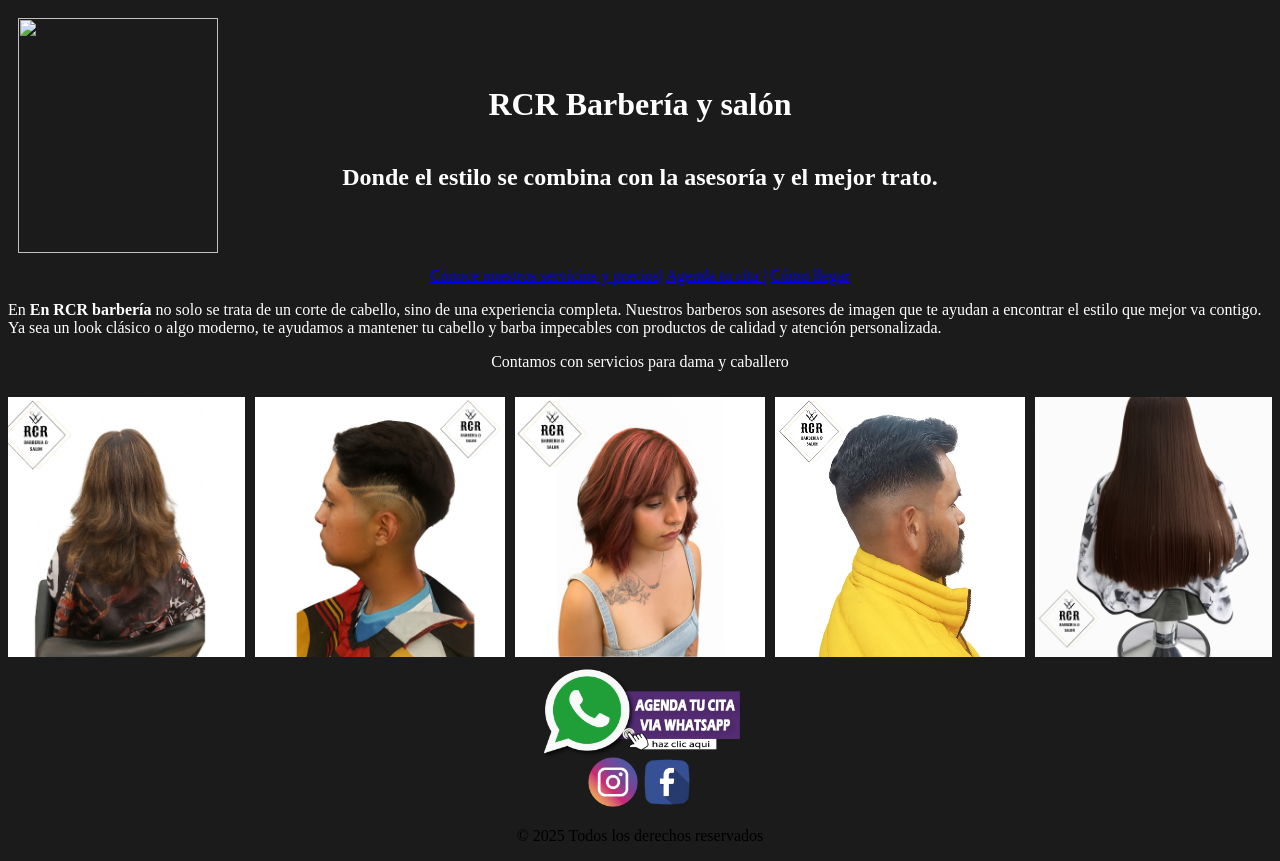
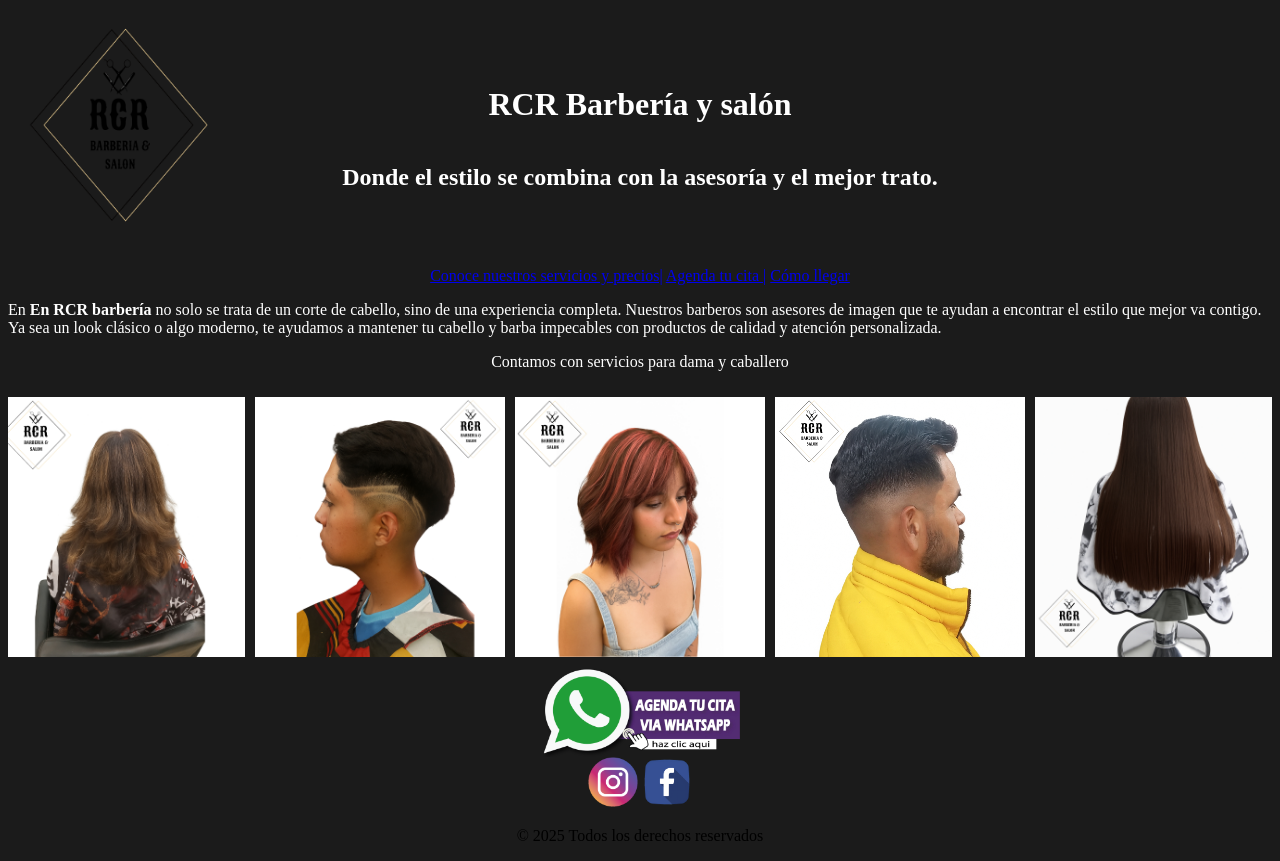
Before and after one commit to MitchellCastellanos/RCR_Barberia, a plain HTML site: page index.html in a window 1280 px wide. Drawn offline with Linux system fonts and the light colour scheme; files whose address does not match are found by name; a web font is replaced by a local one.

Commit message:
Update index.html

```diff
--- a/index.html
+++ b/index.html
@@ -15,7 +15,7 @@
   <header style="display:flex; align-items:center; justify-content:space-between; padding:10px;">
 
   <a href="index.html">
-    <img src="Logo Blanco RCR.png" width="200" height="235">
+    <img src="E0E95AB8-3119-4D41-91BE-40744FF6F4AA.PNG " width="200" height="235">
   </a>
 
   <div style="display:flex; flex-direction:column; align-items:center;">
```
